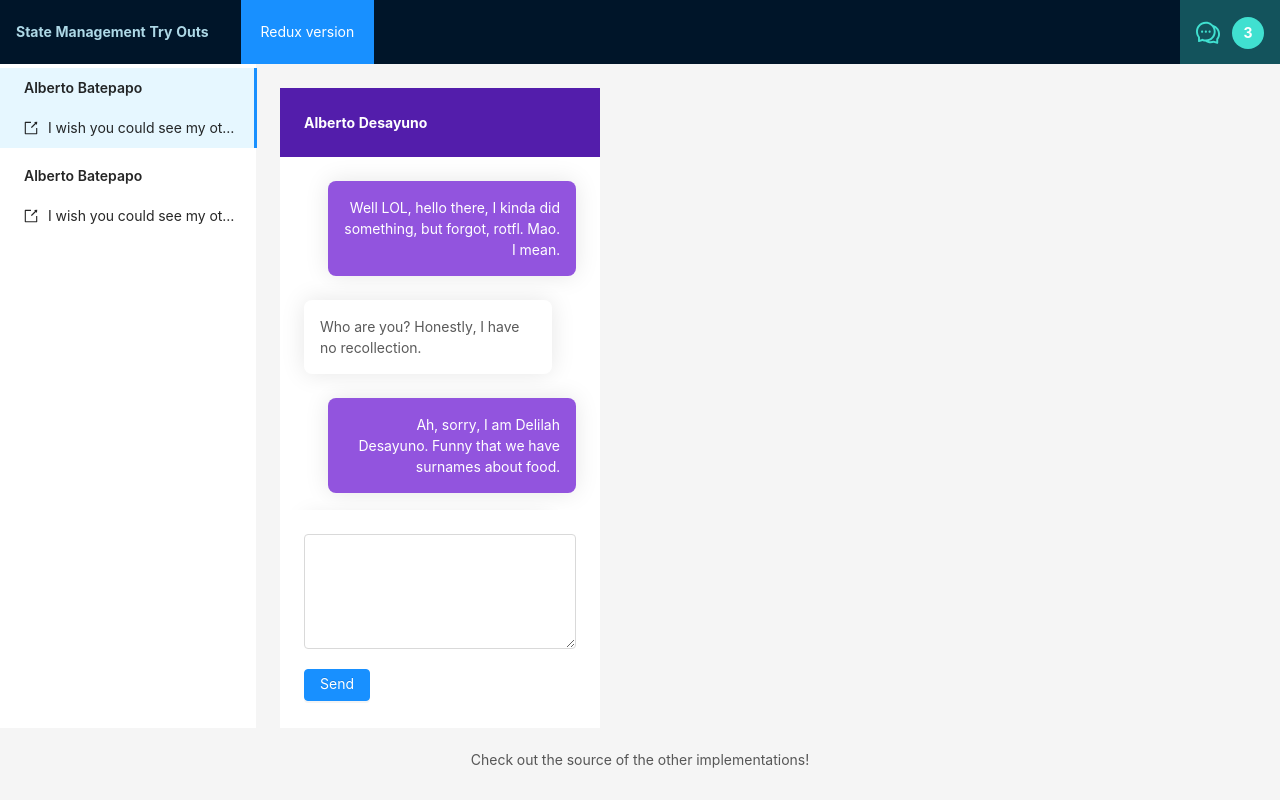
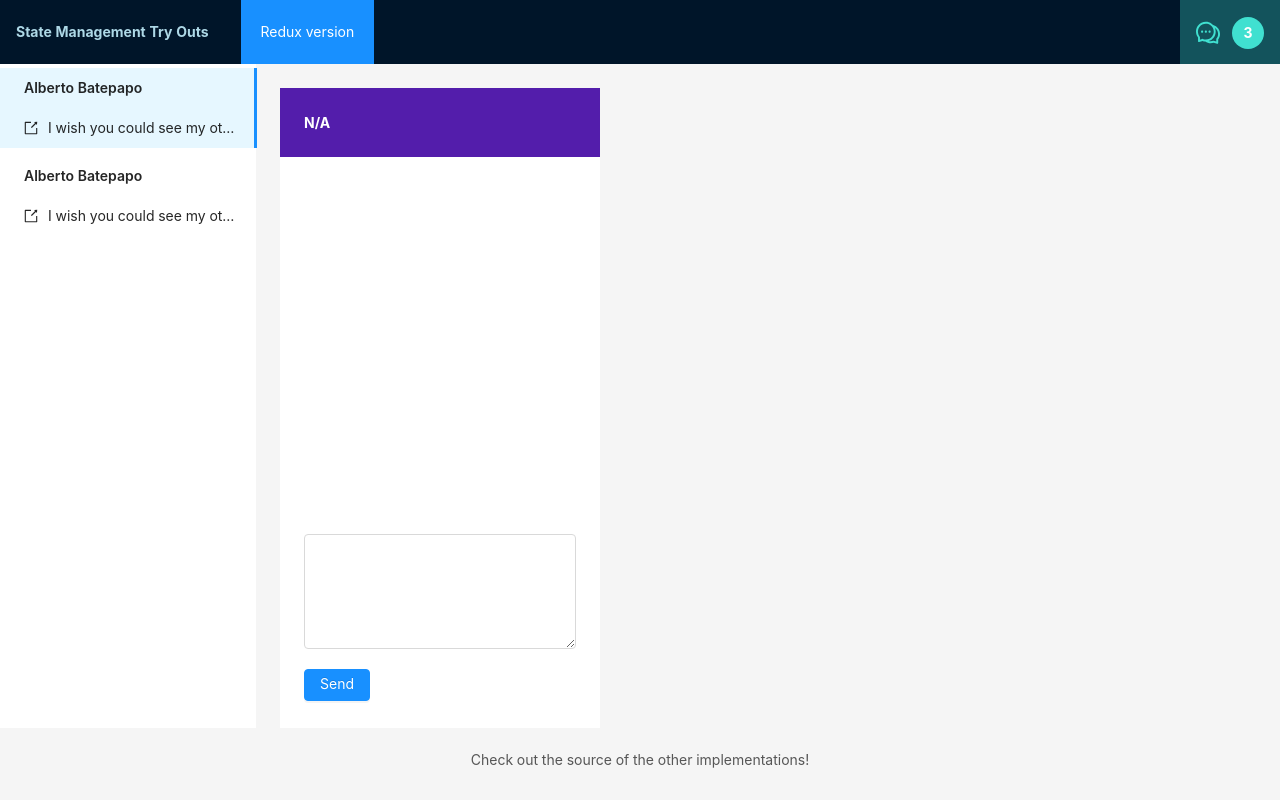
Before and after one commit to latobibor/state-managers-tryout, a React (Create React App) app: page / in a window 1280 px wide. Built offline with nearby package versions, Linux system fonts and the light colour scheme.

Commit message:
now it is possible to switch between chats; there is a bug of the first message getting duplicated though

```diff
--- a/src/clients/messages-data.ts
+++ b/src/clients/messages-data.ts
@@ -1,6 +1,6 @@
 import { User } from './user-data';
 
-export type Message = {
+export type MessageData = {
   chatId: string;
   from: User;
   body: string;
--- a/src/components/chat-area/chat-container.tsx
+++ b/src/components/chat-area/chat-container.tsx
@@ -3,15 +3,62 @@ import styles from './chat-container.module.less';
 import { Name } from './name';
 import { MessageEditor } from './message-editor';
 import { Messages } from './messages/messages';
+import { GlobalState } from '../../redux/global-state';
+import { useSelector } from 'react-redux';
+import { MessageData } from '../../clients/messages-data';
+
+type ContainerData = {
+  senderName: string;
+  messages: MessageData[];
+};
+
+function getSendersName(messages: MessageData[]): string {
+  // this is not "production ready" but this repo is about trying out technologies
+  // so this simplification is fine now
+  return messages[0] ? messages[0].from.name : 'N/A';
+}
+
+function getMessagesForChatId(activeChatId: string, messages: MessageData[]): MessageData[] {
+  return messages.filter((message) => message.chatId === activeChatId);
+}
+
+const dummyDataForEmptyCases: ContainerData = {
+  senderName: 'N/A',
+  messages: [],
+};
+
+function getActiveChat(globalState: GlobalState): ContainerData {
+  console.log('GlobalState', globalState);
+
+  if (!globalState) {
+    return dummyDataForEmptyCases;
+  }
+
+  const { messages, activeChatId } = globalState;
+
+  if (!activeChatId) {
+    return dummyDataForEmptyCases;
+  }
+
+  const filteredMessages = getMessagesForChatId(activeChatId, messages);
+  const senderName = getSendersName(filteredMessages);
+
+  return {
+    senderName,
+    messages: filteredMessages,
+  };
+}
 
 export function ChatContainer() {
+  const { senderName, messages } = useSelector<GlobalState, ContainerData>(getActiveChat);
+
   return (
     <div className={styles['chat-container']}>
       <div className={styles['chat-title']}>
-        <Name />
+        <Name name={senderName} />
       </div>
       <div className={styles['messages-container']}>
-        <Messages />
+        <Messages messages={messages} />
       </div>
       <div className={styles['chat-message-editor']}>
         <MessageEditor />
--- a/src/components/chat-area/messages/messages.tsx
+++ b/src/components/chat-area/messages/messages.tsx
@@ -1,14 +1,30 @@
 import React from 'react';
 import { Message } from './message';
 import styles from './messages.module.less';
+import { MessageData } from '../../../clients/messages-data';
+import { GlobalState } from '../../../redux/global-state';
+import { useSelector } from 'react-redux';
 
-export function Messages() {
+interface MessagesProps {
+  messages: MessageData[];
+}
+
+// todo: candidate for extraction
+function getCurrentUserId(globalState: GlobalState): string {
+  if (!globalState) {
+    return '';
+  }
+
+  return globalState.currentUser.id;
+}
+
+export function Messages({ messages }: MessagesProps) {
+  const currentUserId = useSelector<GlobalState, string>(getCurrentUserId);
   return (
     <div className={styles.messages}>
-      <Message text="Well LOL, hello there, I kinda did something, but forgot, rotfl. Mao. I mean." isSent={false} />
-      <Message text="Who are you? Honestly, I have no recollection." isSent={true} />
-      <Message text="Ah, sorry, I am Delilah Desayuno. Funny that we have surnames about food." isSent={false} />
-      <Message text="Yeay, OK, cool, but still creepy that you have messaged me" isSent={true} />
+      {messages.map((message) => (
+        <Message key={message.time.toISOString()} text={message.body} isSent={currentUserId === message.from.id} />
+      ))}
     </div>
   );
 }
--- a/src/components/chat-area/name.tsx
+++ b/src/components/chat-area/name.tsx
@@ -1,8 +1,10 @@
 import React from 'react';
 import styles from './name.module.less';
 
-export function Name() {
-  return <div className={styles.name}>
-    Alberto Desayuno
-  </div>
+interface NameProps {
+  name: string;
 }
+
+export function Name({ name }: NameProps) {
+  return <div className={styles.name}>{name}</div>;
+}
--- a/src/components/sidebar-components/sider.tsx
+++ b/src/components/sidebar-components/sider.tsx
@@ -5,12 +5,10 @@ import styles from './sider.module.less';
 import { useDispatch } from 'react-redux';
 import { Actions, SelectChatAction, DispatchAction } from '../../redux/root-reducer';
 import { SelectParam } from 'antd/lib/menu';
+import { chatId1, chatId2 } from '../../redux/mock-messages';
 
 export function SideMenu() {
-  const chatId1 = '12312';
-  const chatId2 = '2423423';
-
-  const dispatch = useDispatch<DispatchAction<SelectChatAction>>();
+   const dispatch = useDispatch<DispatchAction<SelectChatAction>>();
 
   function dispatchSelectedChat({ key }: SelectParam) {
     dispatch({ type: Actions.SelectChat, chatId: key });
--- a/src/redux/global-state.ts
+++ b/src/redux/global-state.ts
@@ -1,11 +1,11 @@
-import { Message } from '../clients/messages-data';
+import { MessageData } from '../clients/messages-data';
 import { User } from '../clients/user-data';
 import { mockMessages, dummyCurrentUser } from './mock-messages';
 
 export type GlobalState = {
   activeChatId: string | undefined;
   currentUser: User;
-  messages: Message[];
+  messages: MessageData[];
 };
 
 export const initialState = {
--- a/src/redux/mock-messages.ts
+++ b/src/redux/mock-messages.ts
@@ -1,4 +1,4 @@
-import { Message } from '../clients/messages-data';
+import { MessageData } from '../clients/messages-data';
 import { User } from '../clients/user-data';
 
 export const dummyCurrentUser: User = {
@@ -11,7 +11,7 @@ export const person1: User = { name: 'Alberto Batepapo', id: 'usr134234' };
 export const chatId2 = '1232abfd-345dfa';
 export const person2: User = { name: 'Csevely Csenge', id: 'usr45643645' }; // 'cs' is pronounced 'ch' in Hungarian, while 'ly' is 'y'
 
-export const mockMessages: Message[] = [
+export const mockMessages: MessageData[] = [
   {
     chatId: chatId1,
     from: person1,
--- a/src/redux/root-reducer.ts
+++ b/src/redux/root-reducer.ts
@@ -1,5 +1,5 @@
 import { GlobalState, initialState } from './global-state';
-import { Message } from '../clients/messages-data';
+import { MessageData } from '../clients/messages-data';
 import { Reducer } from 'redux';
 
 export enum Actions {
@@ -15,7 +15,7 @@ export type DispatchAction<T extends Action> = (payload: T) => void;
 
 export interface AddMessageAction extends Action {
   type: Actions.AddMessage;
-  message: Message;
+  message: MessageData;
 }
 
 export interface SelectChatAction extends Action {
```
